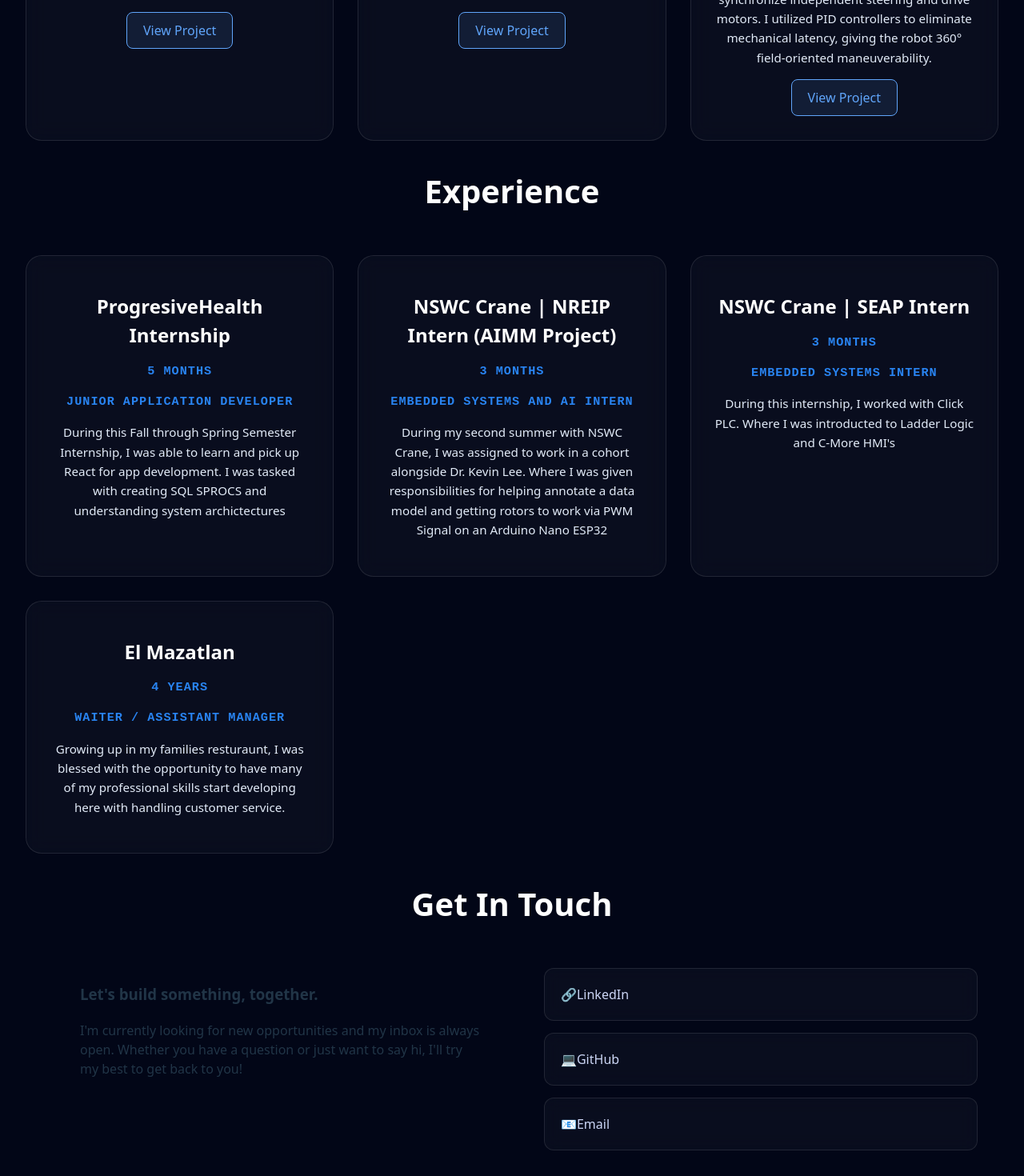
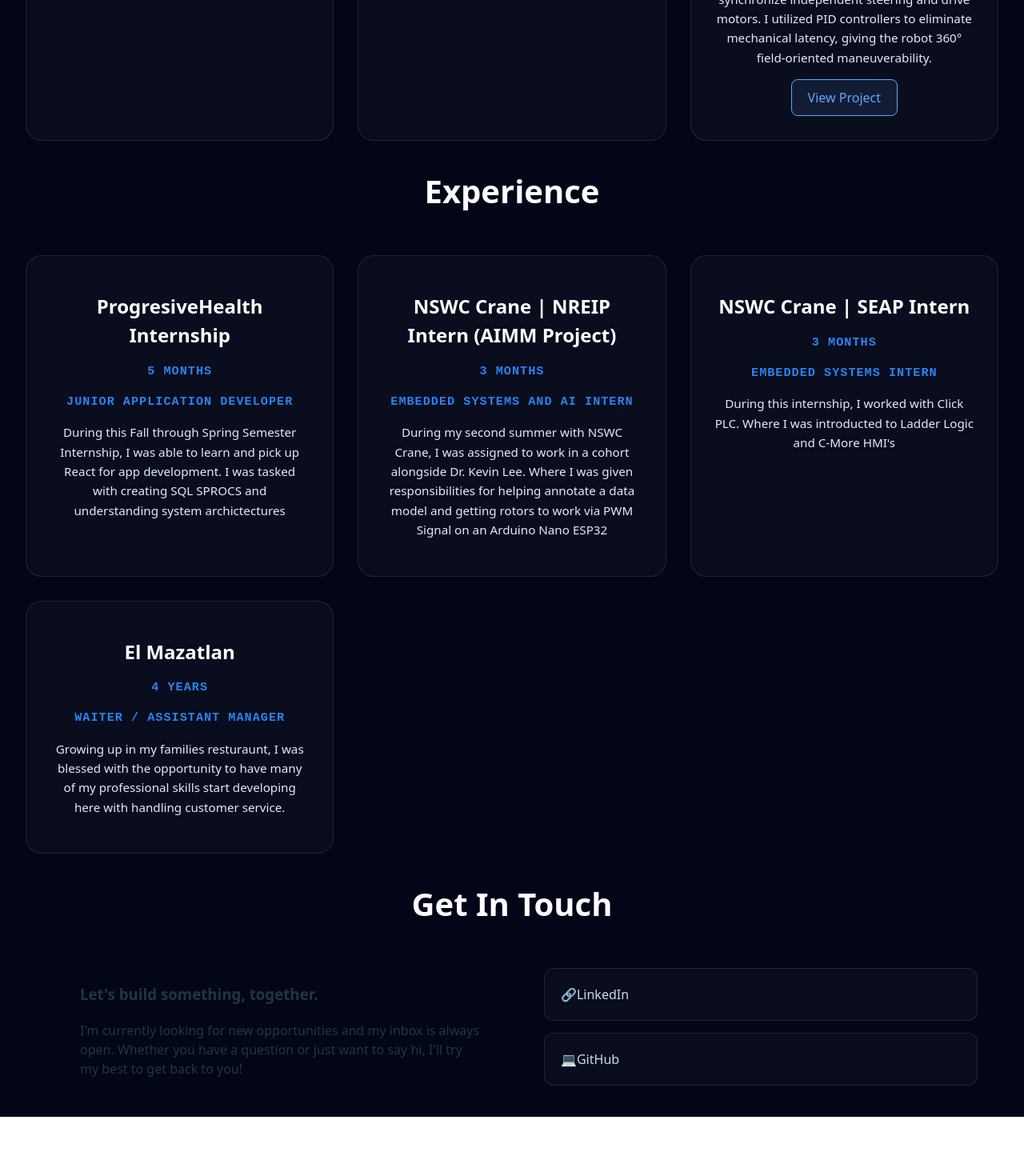
Before and after one commit to Angel0192/PersonalPortfolio, a React (Vite) app: page / in a window 1280 px wide. Shown: the part 2216-3686 px from the top of the page at 80% size. After the commit the page ends 3612 px from the top, so only its background shows below. Built offline with nearby package versions, Linux system fonts and the light colour scheme.

Commit message:
minor bug fixes for ProjectCard buttons

```diff
--- a/src/App.jsx
+++ b/src/App.jsx
@@ -10,8 +10,7 @@
 function App() {
   const socialLinks = [
     { label: "LinkedIn", link: "https://www.linkedin.com/in/angellopez-compsci/", icon: "🔗" },
-    { label: "GitHub", link: "https://github.com/Angel0192", icon: "💻" },
-    { label: "Email", link: "mailto:angellope904@gmail.com", icon: "📧" }
+    { label: "GitHub", link: "https://github.com/Angel0192", icon: "💻" }
   ];
   return (
     <div className="App">
--- a/src/components/ProjectCard/projectCard.jsx
+++ b/src/components/ProjectCard/projectCard.jsx
@@ -1,7 +1,7 @@
 
 import './projectCard.css';
 
-const ProjectCard = ({title, tech, description, link}) => {
+const ProjectCard = ({ title, tech, description, link }) => {
     return (
         <div className='project-card'>
             <div className='card-content'>
@@ -13,9 +13,12 @@
 
                 <p className='card-description'>{description}</p>
 
-                <div className='card-footer'>
-                    <a href={link} target="_blank" rel="noopener noreferrer" className='view-project'>View Project</a>
-                </div>
+                {link && (
+                    <div className='card-footer'>
+                        <a href={link} target="_blank" rel="noopener noreferrer" className='view-project'>View Project</a>
+                    </div>
+                )}
+
             </div>
         </div>
     )
--- a/src/index.css
+++ b/src/index.css
@@ -30,6 +30,8 @@
   min-width: 320px;
   min-height: 100vh;
   background-color: #020617;
+  overflow-x: hidden;
+  width: 100%;
 }
 
 h1 {
@@ -71,4 +73,5 @@
 
 html{
   scroll-behavior: smooth;
+  overflow-x: hidden;
 }
```
